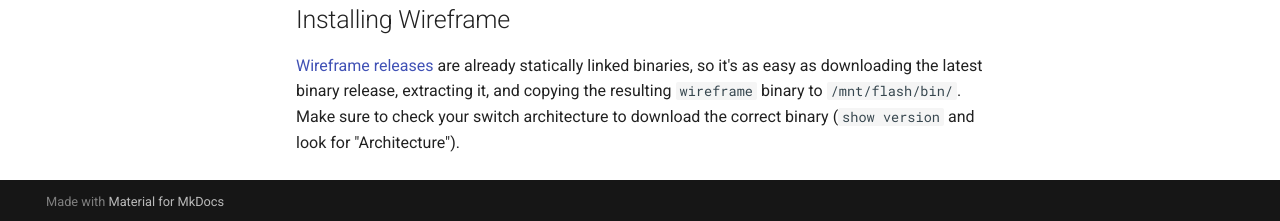
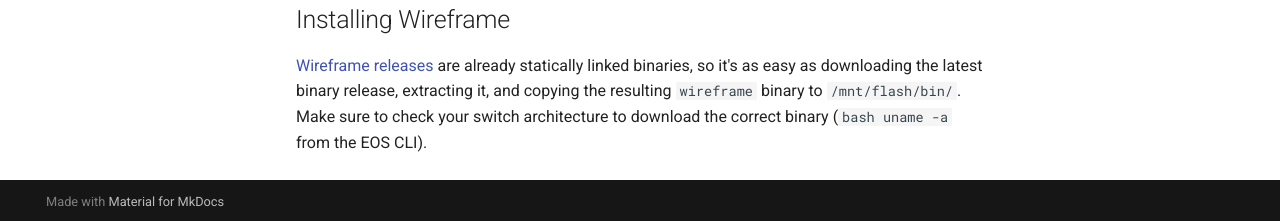
Before and after one commit to natesales/pathvector, an MkDocs documentation site: the page built from docs/platforms/arista.md, in a window 1280 px wide and 1204 px high. Shown: the part 980-1201 px from the top of the window. Built offline with MkDocs 1.6.1 and Material for MkDocs 9.7.7, drawn with Linux system fonts in a browser that asks for light colours; comment, search, counter and statistics services are not loaded.

Commit message:
docs: rename arista cli name

```diff
--- a/docs/platforms/arista.md
+++ b/docs/platforms/arista.md
@@ -30,4 +30,4 @@
 
 ## Installing Wireframe
 
-[Wireframe releases](https://github.com/natesales/wireframe/releases/) are already statically linked binaries, so it's as easy as downloading the latest binary release, extracting it, and copying the resulting `wireframe` binary to `/mnt/flash/bin/`. Make sure to check your switch architecture to download the correct binary (`show version` and look for "Architecture").
+[Wireframe releases](https://github.com/natesales/wireframe/releases/) are already statically linked binaries, so it's as easy as downloading the latest binary release, extracting it, and copying the resulting `wireframe` binary to `/mnt/flash/bin/`. Make sure to check your switch architecture to download the correct binary (`bash uname -a` from the EOS CLI).
```
